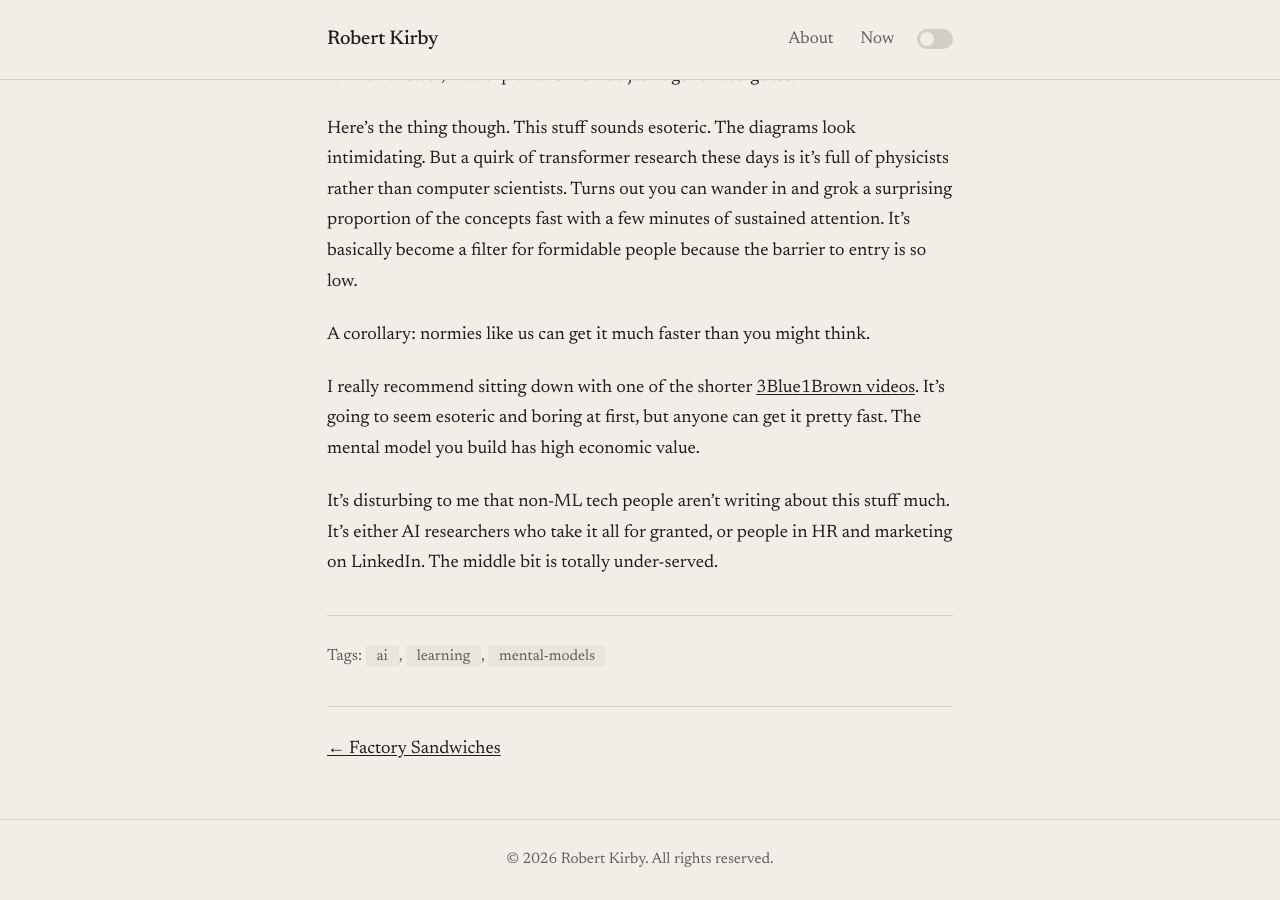
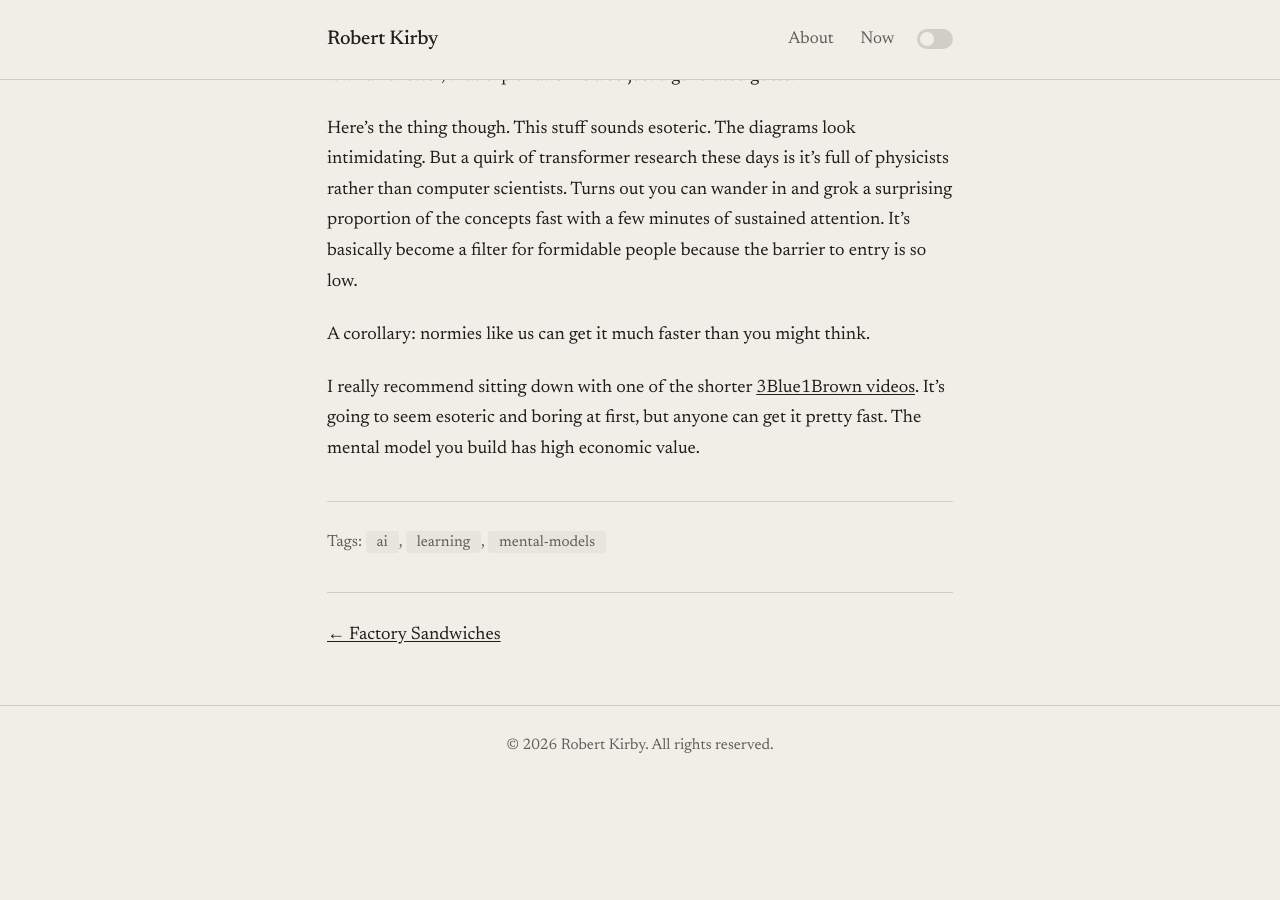
Before and after one commit to rob137/rob137.github.io, a Jekyll site: the page built from _posts/2026-02-06-within-reach.md, in a window 1280 px wide and 900 px high, scrolled down 981 px. Built offline with Jekyll 4.4.1, drawn with Linux system fonts in a browser that asks for light colours; after the commit the page ends 1767 px from its top, so only the background shows below that.

Commit message:
Cut 'middle bit under-served' tangent from Within Reach
Co-Authored-By: Claude Opus 4.5 <noreply@anthropic.com>

```diff
--- a/_posts/2026-02-06-within-reach.md
+++ b/_posts/2026-02-06-within-reach.md
@@ -20,5 +20,3 @@ Here's the thing though. This stuff sounds esoteric. The diagrams look intimidat
 A corollary: normies like us can get it much faster than you might think.
 
 I really recommend sitting down with one of the shorter [3Blue1Brown videos](https://www.youtube.com/watch?v=LPZh9BOjkQs). It's going to seem esoteric and boring at first, but anyone can get it pretty fast. The mental model you build has high economic value.
-
-It's disturbing to me that non-ML tech people aren't writing about this stuff much. It's either AI researchers who take it all for granted, or people in HR and marketing on LinkedIn. The middle bit is totally under-served.
```
